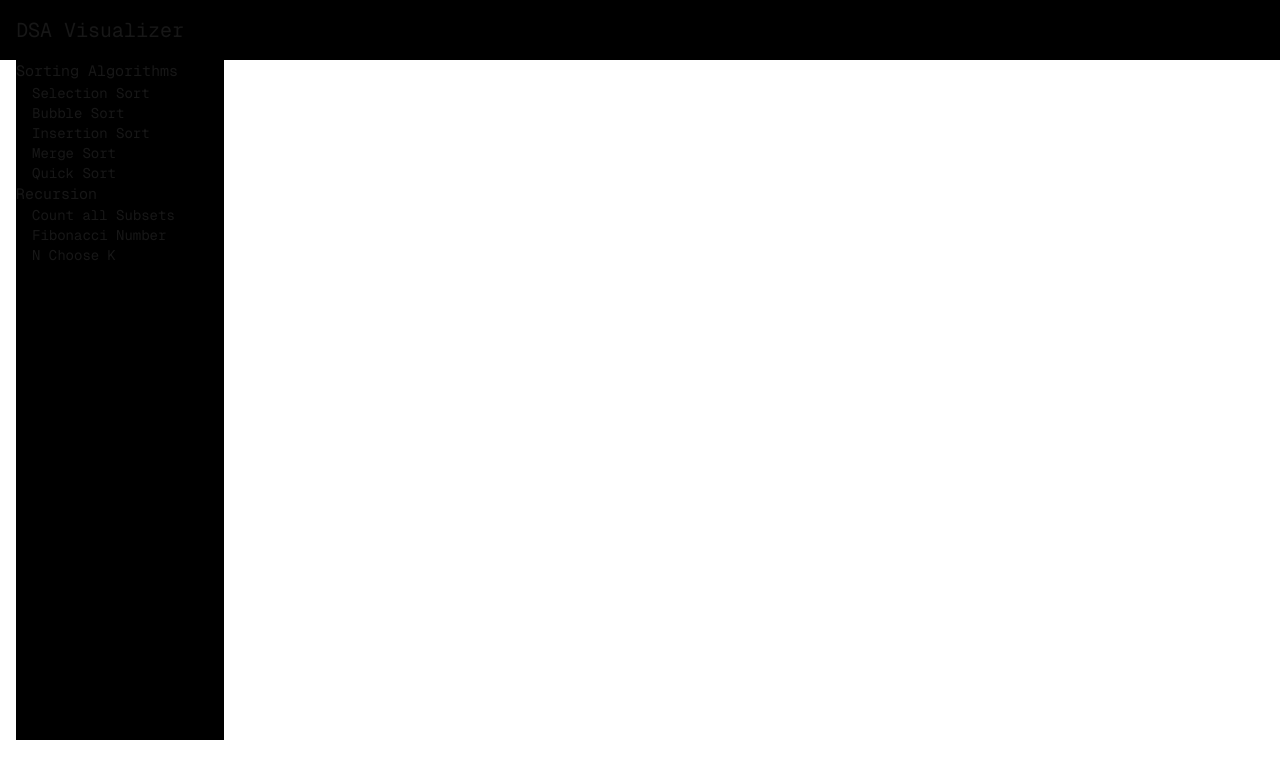
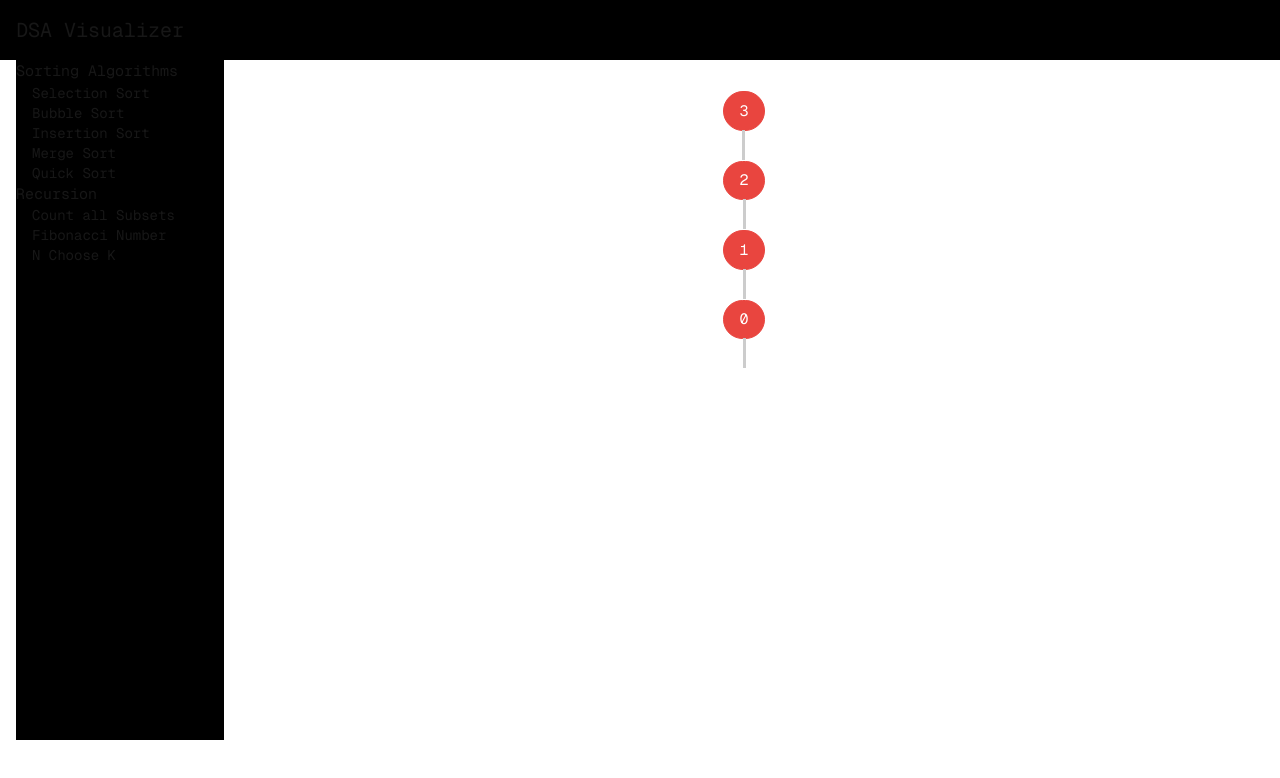
Before and after one commit to rlynjb/bitdash, a Next.js app: page /recursions/count-all-subsets in a window 1280 px wide. Shown: the top 778 px of the page. Built offline with nearby package versions, Linux system fonts and the light colour scheme.

Commit message:
working visualizer

```diff
--- a/src/components/ArrayVisualizer/CallstackVisualizer.tsx
+++ b/src/components/ArrayVisualizer/CallstackVisualizer.tsx
@@ -54,30 +54,21 @@ export const CallstackVisualizer: React.FC<Props> = ({
 
 
   const renderNestedObject = (obj: any) => {
+    if (Array.isArray(obj)) {
+      return (
+        obj.map((item: any, ind: any) => {
+          return (
+            <li key={ind}>
+              <div className="node">{item.key}</div>
 
-    console.log(obj)
-    // obj can either be object or array
-
-    return (
-      Object.keys(obj).map((key) => {
-        const value = obj[key];
-
-        if (key === 'key') {
-          return (
-            <li key={key}>
-              <div className="node">{value}</div>
-
-              {Object.keys(obj).map((key2) =>
-                key2 === 'children' &&
-                  <ul key={key2}>
-                    {renderNestedObject(obj[key2][0])}
-                  </ul>
-              )}
+              <ul>
+                {renderNestedObject(item.children)}
+              </ul>
             </li>
-          );
-        }
-      })
-    );
+          )
+        })
+      );
+    }
   };
 
 
```
